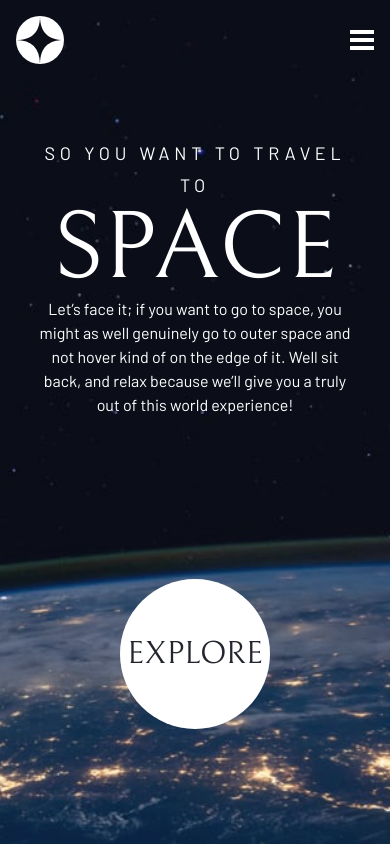
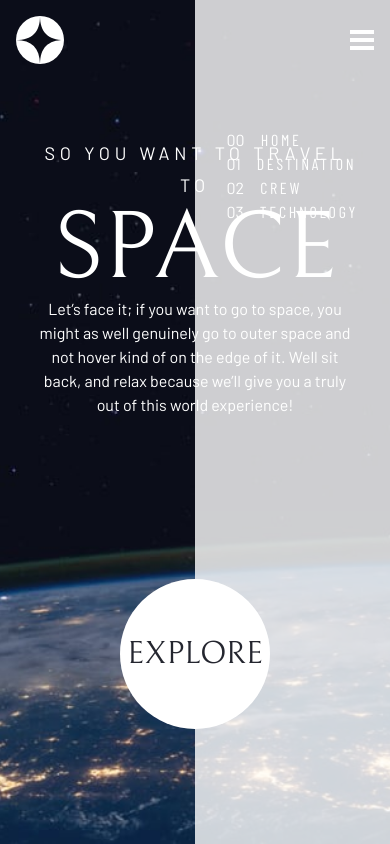
Before and after one commit to dominikrubroeder/space-tourism-website, a Next.js app: page / in a window 390 px wide. Both pictures are taken after a click on the button 362 px from the left and 40 px from the top of the page. Built offline with nearby package versions, Linux system fonts and the light colour scheme.

Commit message:
Set up mobile off canvas sidebar

```diff
--- a/components/layout/TheHeader.js
+++ b/components/layout/TheHeader.js
@@ -1,14 +1,14 @@
 import TheLogo from './TheLogo';
 import TheNavigation from './TheNavigation';
-import TheSidebarTrigger from './TheSidebarTrigger';
+import TheSidebar from './TheSidebar';
 
 const TheHeader = () => {
   return (
     <header className="fixed top-4 md:top-10 flex items-center justify-between md:justify-start gap-8 px-4 md:pr-0 w-full">
       <TheLogo />
       <div className="hidden md:h-[1px] md:w-full md:bg-white"></div>
-      <TheNavigation />
-      <TheSidebarTrigger />
+      <TheNavigation className="hidden md:flex md:gap-12 md:bg-white/5 md:backdrop-opacity-10 md:px-10" />
+      <TheSidebar />
     </header>
   );
 };
--- a/components/layout/TheLogo.js
+++ b/components/layout/TheLogo.js
@@ -1,5 +1,8 @@
+import Link from 'next/link';
+
 const TheLogo = () => {
   return (
+    <Link href="/">
       <svg
         xmlns="http://www.w3.org/2000/svg"
         width="48"
@@ -14,6 +17,7 @@ const TheLogo = () => {
           />
         </g>
       </svg>
+    </Link>
   );
 };
 
--- a/components/layout/TheNavigation.js
+++ b/components/layout/TheNavigation.js
@@ -16,9 +16,9 @@ const navigationItems = [
   },
 ];
 
-const TheNavigation = () => {
+const TheNavigation = (props) => {
   return (
-    <nav className="hidden md:flex md:gap-12 md:bg-white/5 md:backdrop-opacity-10 md:px-10">
+    <nav className={props.className}>
       {navigationItems.map((navigationItem, index) => {
         return (
           <li key={index} className="list-none">
@@ -27,7 +27,7 @@ const TheNavigation = () => {
                 index === 0 ? '/' : `/${navigationItem.title.toLowerCase()}`
               }
             >
-              <a className="flex items-center gap-4 py-10">
+              <a className="flex items-center gap-4 md:py-10">
                 <span>0{index}</span>
                 <NavText>{navigationItem.title.toUpperCase()}</NavText>
               </a>
--- /dev/null
+++ b/components/layout/TheSidebar.js
@@ -0,0 +1,21 @@
+import { useState } from 'react';
+import TheNavigation from './TheNavigation';
+import TheSidebarTrigger from './TheSidebarTrigger';
+
+const TheSidebar = () => {
+  const [isOpen, setIsOpen] = useState(false);
+
+  return (
+    <div>
+      <TheSidebarTrigger onClick={setIsOpen} />
+      {isOpen && (
+        <TheNavigation
+          className="fixed h-screen right-0 top-0 bg-white/80 p-8 pt-32 z-40 md:hidden"
+          onClickNavigationItem={() => setIsOpen(false)}
+        />
+      )}
+    </div>
+  );
+};
+
+export default TheSidebar;
--- a/components/layout/TheSidebarTrigger.js
+++ b/components/layout/TheSidebarTrigger.js
@@ -1,6 +1,9 @@
-const TheSidebarTrigger = () => {
+const TheSidebarTrigger = (props) => {
   return (
-    <button className="grid gap-1 md:hidden">
+    <button
+      className="relative grid gap-1 z-50 md:hidden"
+      onClick={() => props.onClick((previousState) => !previousState)}
+    >
       <span className="w-6 h-1 block bg-white"></span>
       <span className="w-6 h-1 block bg-white"></span>
       <span className="w-6 h-1 block bg-white"></span>
--- a/pages/index.js
+++ b/pages/index.js
@@ -1,6 +1,6 @@
 import Head from 'next/head';
 import { useEffect } from 'react';
-import ExploreButton from '../components/ExploreButton';
+import ExploreButton from '../components/home/ExploreButton';
 import HeroText from '../components/home/HeroText';
 
 export default function Home() {
@@ -28,7 +28,9 @@ export default function Home() {
         <div className="grid gap-20 h-[80vh] max-w-7xl w-full mx-auto text-center lg:pb-32">
           <HeroText />
 
-          <ExploreButton>EXPLORE</ExploreButton>
+          <ExploreButton>
+            <span className="uppercase">Explore</span>
+          </ExploreButton>
         </div>
       </section>
     </>
```
Also changed, not shown: components/home/ExploreButton.js (renamed from components/ExploreButton.js). Lines whose indentation alone changed are shown as unchanged.
